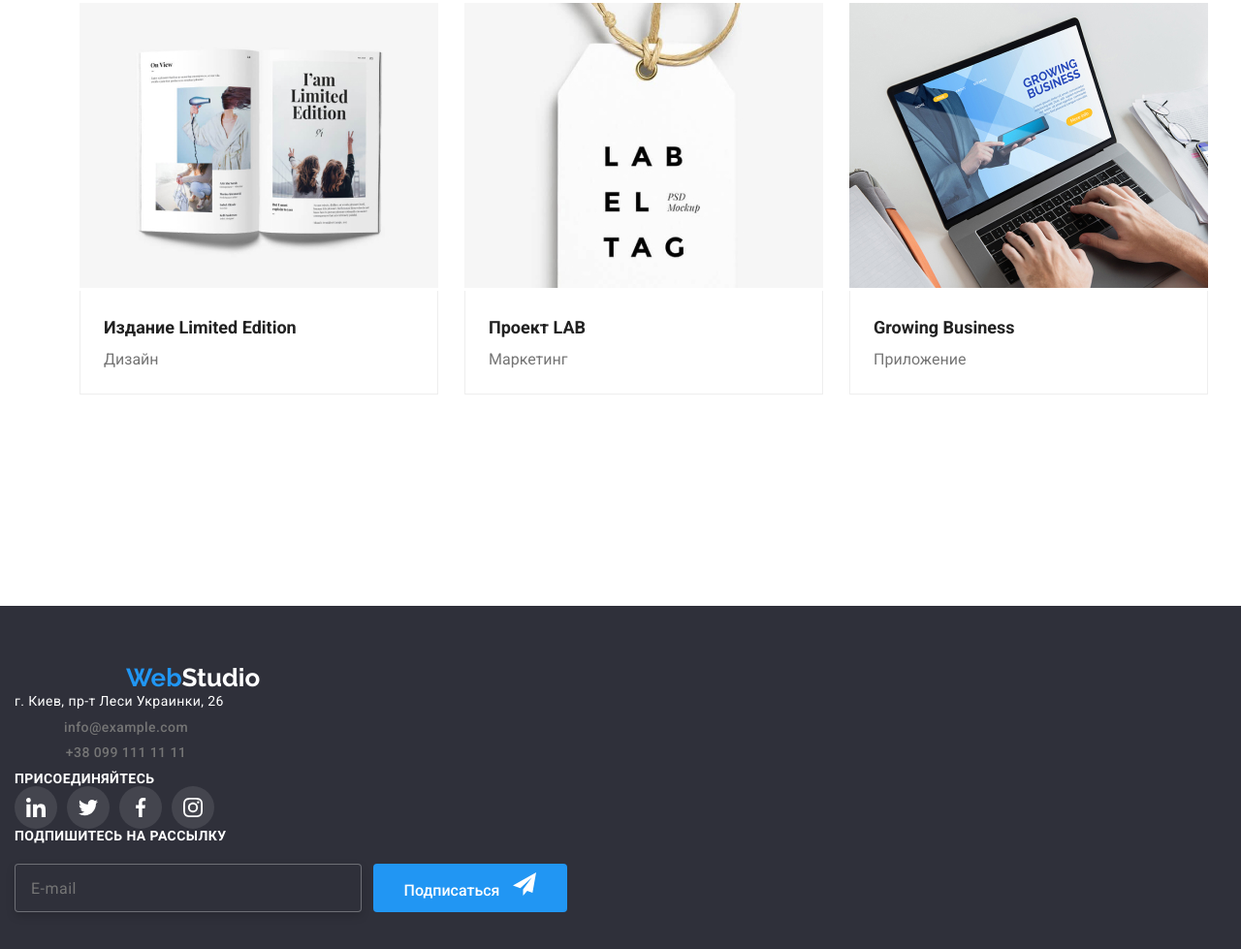
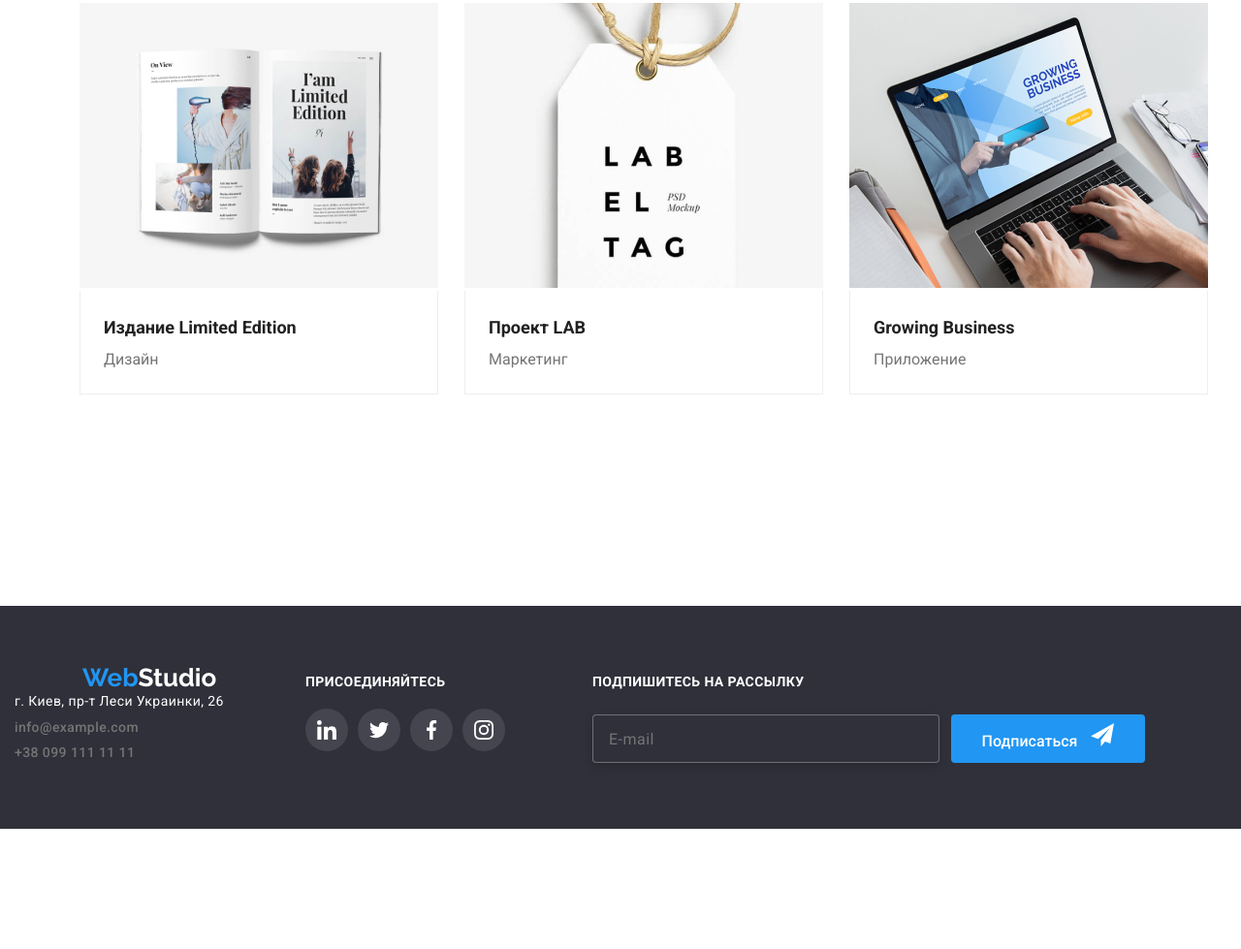
Before and after one commit to Yrii29/goit-markup-hw-08, a plain HTML site: page portfolio.html in a window 1280 px wide. Shown: the part 1131-2110 px from the top of the page at 97% size. After the commit the page ends 1986 px from the top, so only its background shows below. Drawn offline with nearby package versions, Linux system fonts and the light colour scheme.

Commit message:
нове

```diff
--- a/portfolio.html
+++ b/portfolio.html
@@ -18,8 +18,9 @@
     <!--site header-->
     <header class="header">
        <div class="header__display--portfolio">
+        <a href="" class="web"> <span class="web-span">Web</span>Studio</a>
+
          <nav class="nav">
-            <a href="" class="web"> <span class="web-span">Web</span>Studio</a>
 
             <ul class="nav__list">
                 <li class="nav__items"><a href="./index.html"  class="nav__link">Студия</a></li>
@@ -44,9 +45,15 @@
                 +38 096 111 11 11</a>
             </li>
 
+          </ul>
 
+        <button class="menu js-open-menu" aria-expanded="false" aria-controls="mobile-menu">
 
-          </ul>
+            <svg class="menu__logo-svg " width="30" height="30">
+                <use href="./images/icon/icon-menu.svg#icon-menu"></use>
+            </svg>
+
+        </button>
 
         </div>
     </header>
--- a/sass/components/_btn.scss
+++ b/sass/components/_btn.scss
@@ -12,6 +12,10 @@
 .button__list {
   display: flex;
   justify-content: center;
+
+  @media screen and (max-width: 480px) {
+    justify-content: flex-start;
+  }
 }
 
 .button__items:not(:last-child) {
--- a/sass/components/_labwel.scss
+++ b/sass/components/_labwel.scss
@@ -4,7 +4,6 @@ label {
   display: flex;
   justify-content: inherit;
   color: var(--adrec-el-color);
-  margin-right: 440px;
   margin-bottom: 5px;
   font-size: 12px;
   line-height: 1.16;
@@ -14,4 +13,13 @@ label {
     margin-right: 0px;
     margin-top: 20px;
   }
+
+  @media screen and (min-width: 768px) {
+    margin-right: 0px;
+    margin-top: 20px;
+  }
+
+  @media screen and (min-width: 1200px) {
+    margin-top: 5px;
+  }
 }
--- a/sass/layout/_customer.scss
+++ b/sass/layout/_customer.scss
@@ -56,8 +56,6 @@
   .customer__list {
     display: flex;
     flex-wrap: wrap;
-    // margin-left: -15px;
-    // margin-bottom: -15px;
     margin: -15px;
   }
 
@@ -67,8 +65,6 @@
 
   .customer__items {
     flex-basis: calc(100% / 2 - 30px);
-    // margin-left: 15px;
-    // margin-bottom: 15px;
     margin: 15px;
   }
 
--- a/sass/layout/_footer.scss
+++ b/sass/layout/_footer.scss
@@ -10,11 +10,9 @@
   padding: 0 15px;
   width: 100%;
 
-  // @media screen and (max-width: 480px) {
-  //   display: flex;
-  //   flex-direction: column;
-  //   align-items: center;
-  // }
+  @media screen and (min-width: 1200px) {
+    display: flex;
+  }
 }
 
 .footer__box {
@@ -29,6 +27,10 @@
     display: flex;
     flex-direction: column;
     align-items: center;
+  }
+
+  @media screen and (min-width: 1200px) {
+    flex-direction: row;
   }
 }
 
@@ -45,6 +47,10 @@
   @media screen and (min-width: 768px) {
     margin-left: 115px;
   }
+
+  @media screen and (min-width: 1200px) {
+    margin-left: 70px;
+  }
 }
 
 .footer__list {
@@ -59,10 +65,10 @@
   margin-bottom: 10px;
 }
 
-// .social__footer {
-//   margin-left: 70px;
-//   margin-right: 90px;
-// }
+.social__footer {
+  margin-left: 70px;
+  margin-right: 90px;
+}
 
 .social__title--footer {
   // margin: 0;
@@ -82,7 +88,11 @@
   }
 
   @media screen and (min-width: 768px) {
-    margin-right: 115px;
+    text-align: center;
+  }
+
+  @media screen and (min-width: 1200px) {
+    text-align: start;
   }
 }
 
@@ -97,6 +107,8 @@
 
   @media screen and (min-width: 768px) {
     display: flex;
+    justify-content: center;
+    margin-top: 20px;
   }
 }
 
@@ -154,9 +166,8 @@
   }
 
   @media screen and (min-width: 768px) {
-    display: flex;
-    flex-direction: column;
-    align-items: center;
+    align-items: flex-start;
+    flex-direction: row;
     margin-top: 8px;
   }
 }
@@ -169,12 +180,23 @@
   line-height: 1.14;
   letter-spacing: 0.03em;
   text-transform: uppercase;
-  // margin-bottom: 20px;
-  // margin-left: 93px;
+
   @media screen and (max-width: 480px) {
     display: flex;
     flex-direction: column;
     align-items: center;
+  }
+
+  @media screen and (min-width: 768px) {
+    display: flex;
+    flex-direction: column;
+    align-items: center;
+    margin-top: 60px;
+  }
+
+  @media screen and (min-width: 1200px) {
+    margin-top: 0;
+    align-items: flex-start;
   }
 }
 
@@ -193,13 +215,20 @@
 }
 
 .substrides__box--footer {
-  display: inline-flex;
-  justify-content: center;
-
   @media screen and (max-width: 480px) {
     display: flex;
     flex-direction: column;
     align-items: center;
+  }
+
+  @media screen and (min-width: 768px) {
+    display: flex;
+    flex-direction: column;
+    align-items: center;
+  }
+
+  @media screen and (min-width: 1200px) {
+    flex-direction: row;
   }
 }
 
@@ -247,6 +276,10 @@
   box-shadow: 0px 4px 4px rgba(0, 0, 0, 0.15);
   padding: 15px 0 15px 16px;
   color: var(--adrec-el-color);
+
+  @media screen and (min-width: 768px) {
+    margin-right: 0;
+  }
 }
 
 .portfolio__items--footer {
--- a/sass/layout/_header.scss
+++ b/sass/layout/_header.scss
@@ -26,4 +26,8 @@
   align-items: center;
   width: 1200px;
   padding: 25px 15px;
+
+  @media screen and (max-width: 480px) {
+    justify-content: space-between;
+  }
 }
```
Also changed, not shown: css/main.css, css/main.min.css, 2 other files.
